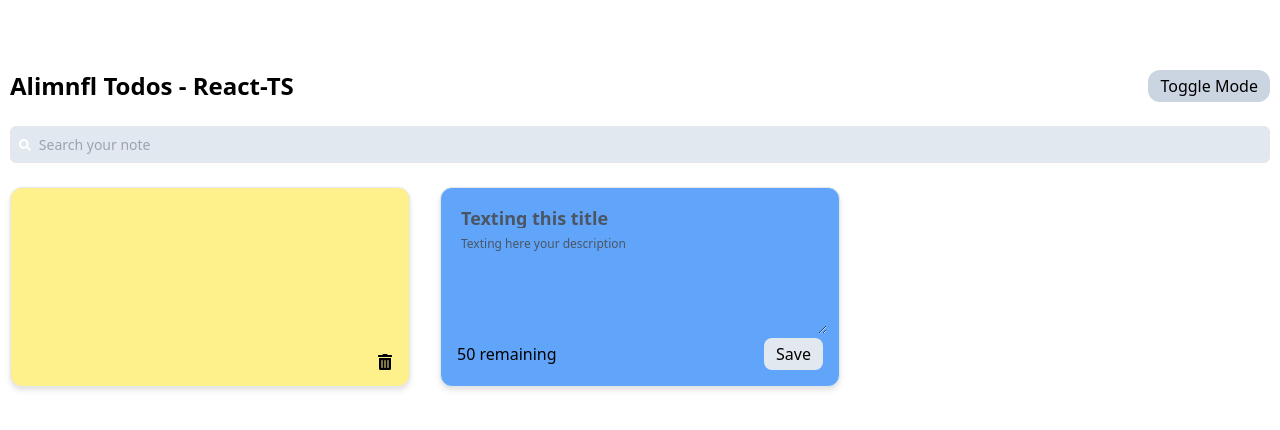
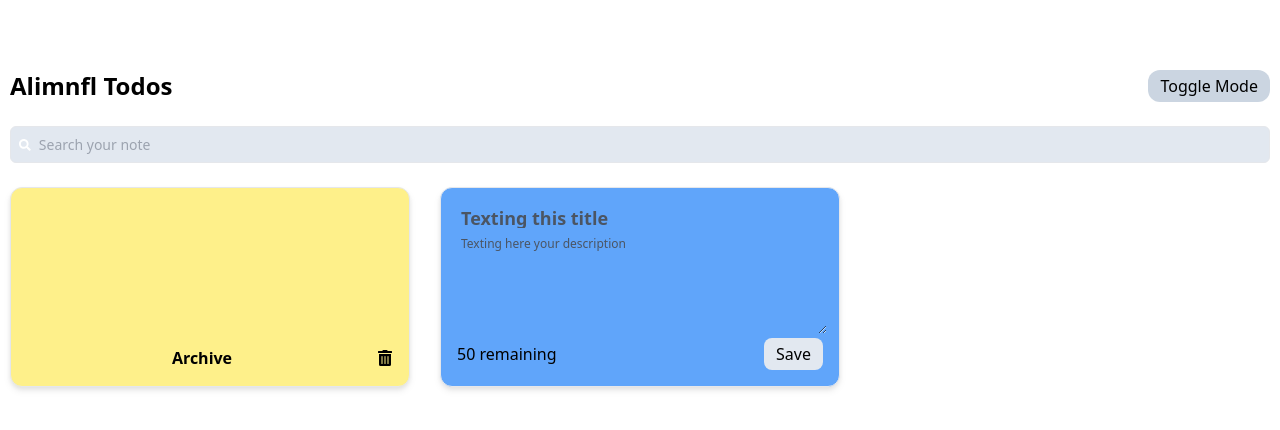
Before and after one commit to Alimnfl/todolist-typescript, a React (Vite) app: page / in a window 1280 px wide. Shown: the top 430 px of the page. Built offline with nearby package versions, Linux system fonts and the light colour scheme.

Commit message:
Updated Header and Todos

```diff
--- a/src/components/Header.tsx
+++ b/src/components/Header.tsx
@@ -9,7 +9,7 @@ function Header({ handleToggleMode }: HeaderProps) {
 
   return (
     <div className="flex items-center justify-between w-full text-black">
-      <h1 className="text-2xl font-bold ">Alimnfl Todos - React-TS</h1>
+      <h1 className="text-2xl font-bold ">Alimnfl Todos</h1>
       <button onClick={modeOnScreen} className="p-1 px-3 font-medium rounded-xl bg-slate-300 text-md">
         Toggle Mode
       </button>
--- a/src/components/Todos.tsx
+++ b/src/components/Todos.tsx
@@ -2,20 +2,34 @@ import { FaTrashAlt } from 'react-icons/fa';
 
 interface TodoProps {
   id: string;
-  text: string;
-  date: string;
+  title: string;
+  body: string;
+  archived: boolean;
+  createdAt: string;
   handleDeleteTodo: (id: string) => void;
+  handleArchiveClick: (id: string) => void;
 }
 
-function Todo({ id, text, date, handleDeleteTodo }: TodoProps) {
+function Todo({ id, body, title, archived, createdAt, handleDeleteTodo, handleArchiveClick }: TodoProps) {
   const onDeleteClick = () => {
     handleDeleteTodo(id);
   };
+  const onArchiveClick = () => {
+    handleArchiveClick(id);
+  };
   return (
-    <div className="flex flex-col drop-shadow-md justify-between mt-6 p-4 w-[400px] border h-[200px] bg-yellow-200 rounded-xl">
-      <span className="text-xs">{text}</span>
+    <div key={id} className="flex flex-col drop-shadow-md justify-between mt-6 p-4 w-[400px] border h-[200px] bg-yellow-200 rounded-xl">
+      <div className="flex flex-col gap-2">
+        <span className="text-lg font-semibold ">{title}</span>
+        <span className="text-xs">{body}</span>
+      </div>
       <div className="flex flex-row items-center justify-between">
-        <p className="">{date}</p>
+        <p className="">{createdAt}</p>
+        {!archived ? (
+          <button className="font-semibold" onClick={onArchiveClick}>
+            Archive
+          </button>
+        ) : null}
         <FaTrashAlt onClick={onDeleteClick} className="cursor-pointer" />
       </div>
     </div>
```
